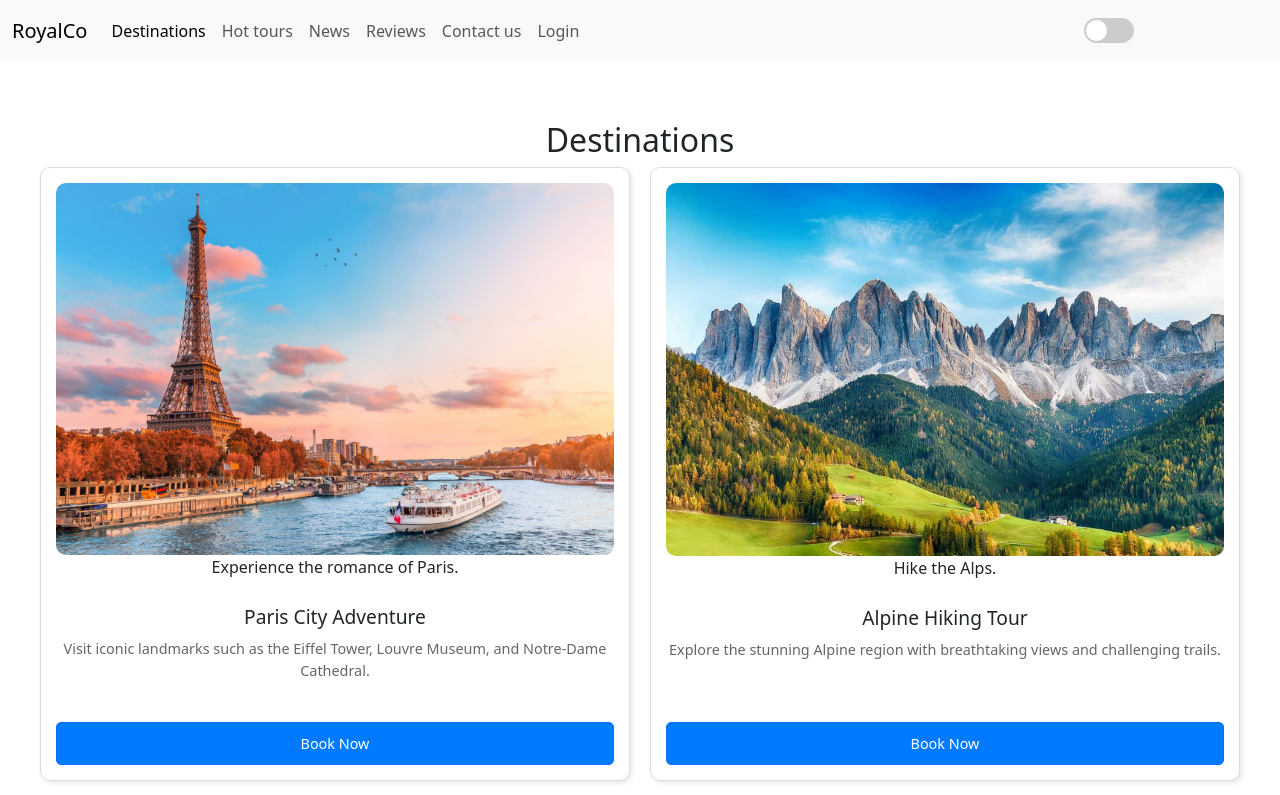
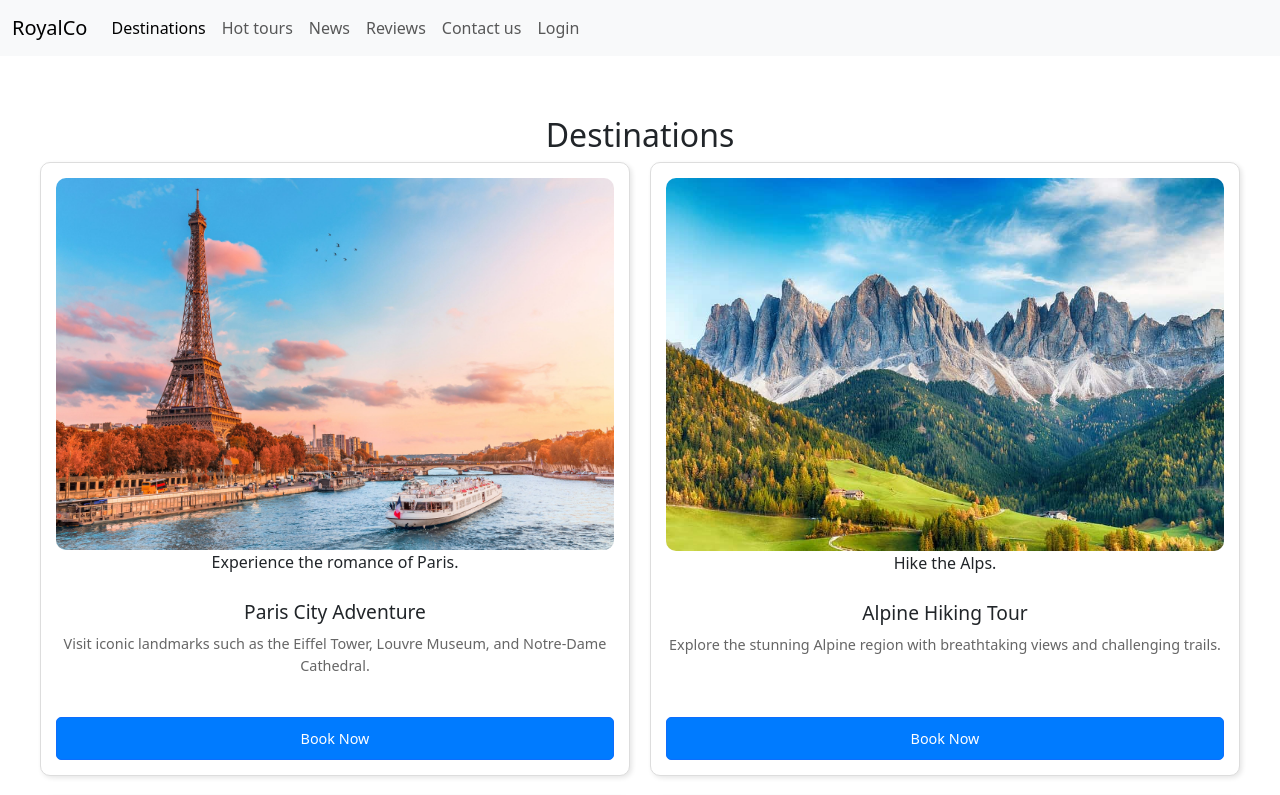
Before and after one commit to Bewin-btw/tour_agency, a website: page destinations.html in a window 1280 px wide. Shown: the top 795 px of the page. Drawn offline with nearby package versions, Linux system fonts and the light colour scheme.

Commit message:
theme switcher removed

```diff
--- a/destinations.html
+++ b/destinations.html
@@ -28,13 +28,6 @@
             <a class="nav-link" href="review.html">Reviews</a>
             <a class="nav-link" href="contact.html">Contact us</a>
             <a class="nav-link" id="profileLink" href="index.html">Login</a>
-          </div>
-          <div class="theme-switch-wrapper ms-auto">
-            <label class="theme-switch" for="theme-switcher">
-              <input type="checkbox" id="theme-switcher">
-              <div class="slider round"></div>
-            </label>
-            <span class="text-light ms-2">Toggle Theme</span>
           </div>
         </div>
       </div>
```
